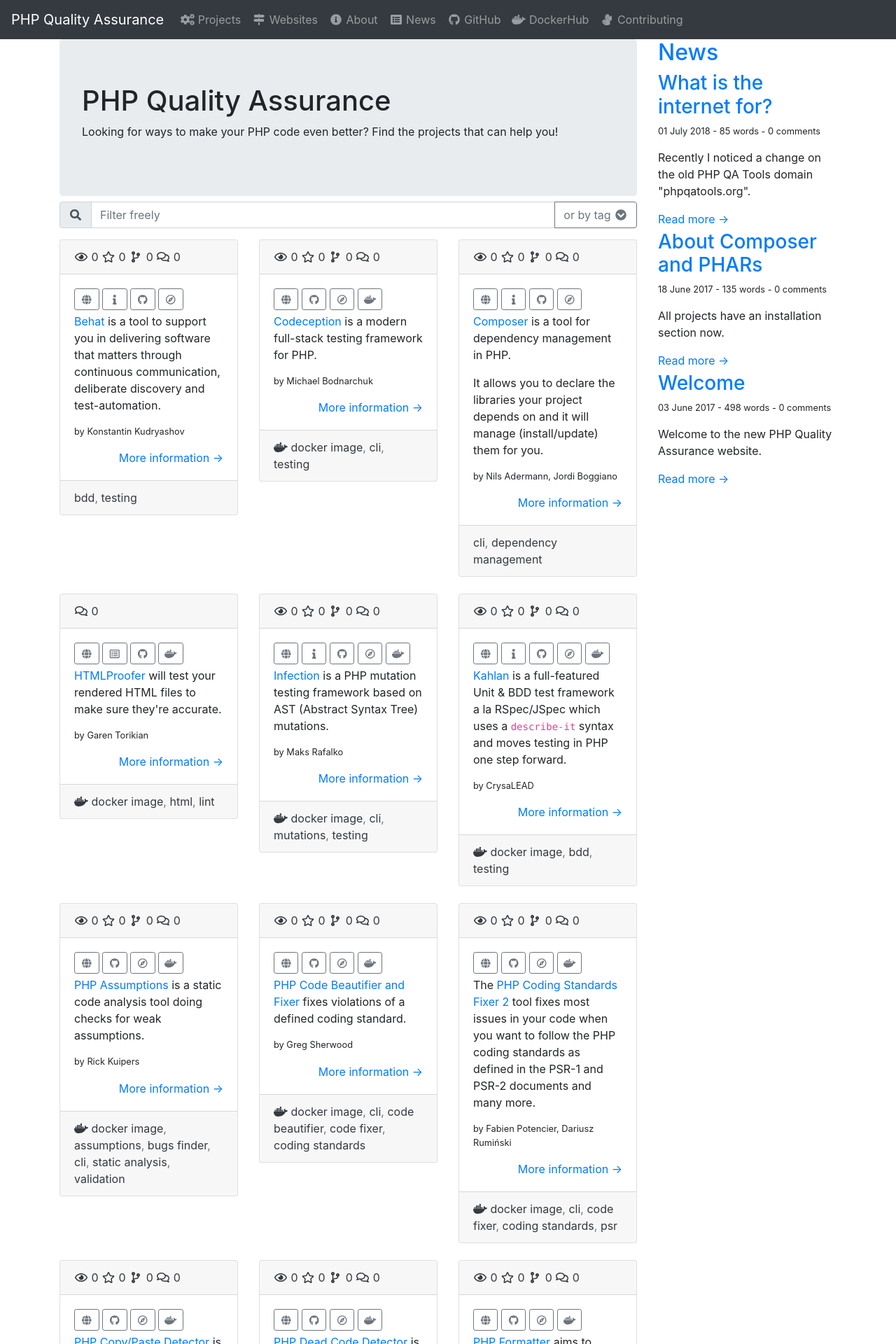
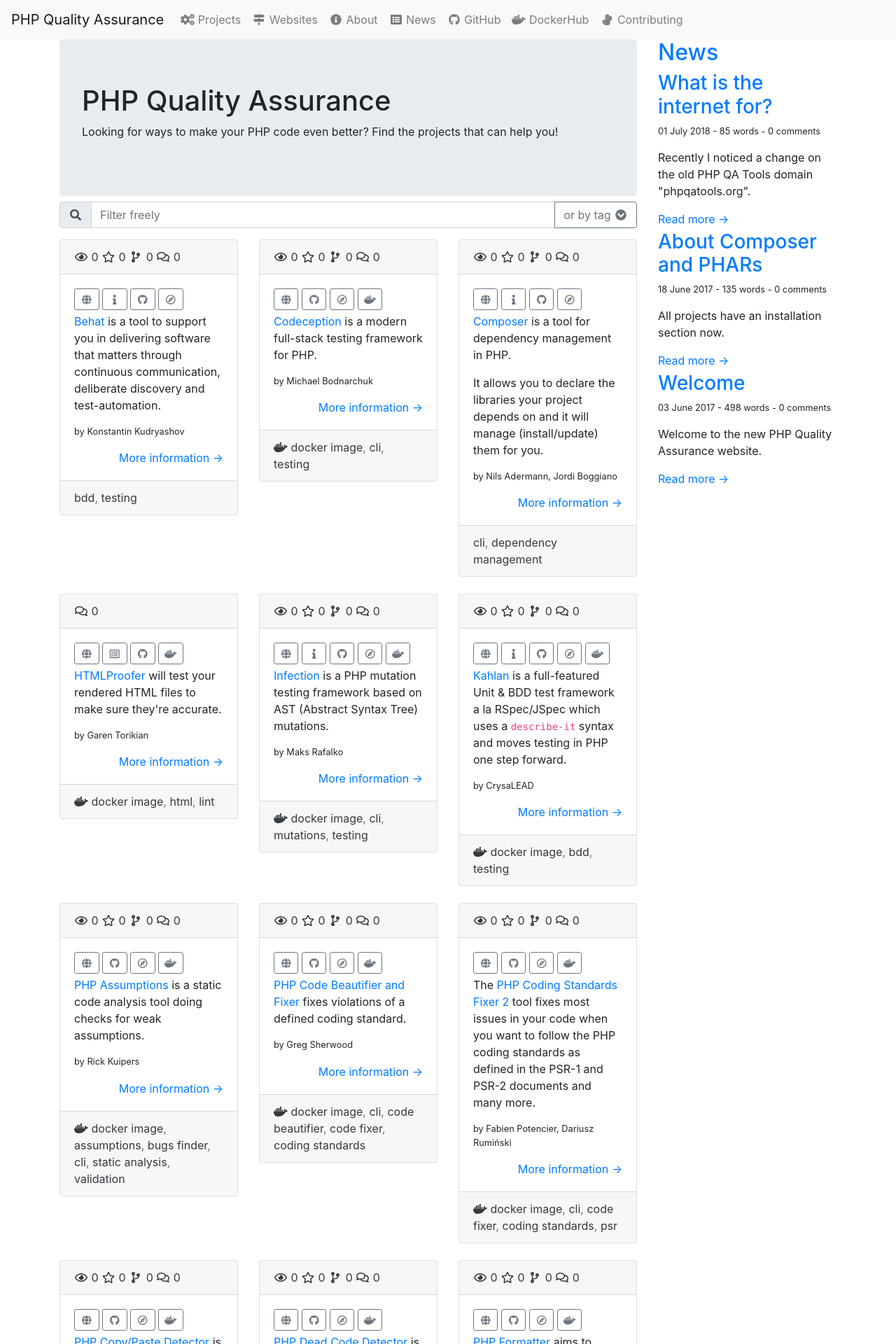
Before and after one commit to phpqa/phpqa.github.io, a Jekyll site: the page built from _pages/index.html, in a window 1280 px wide. Shown: the top 1920 px of the page at 70% size. Built offline with Jekyll 4.4.1, drawn with Linux system fonts in a browser that asks for light colours; nearby versions of some CDN libraries; comment, search, counter and statistics services are not loaded.

Commit message:
use light navbar

```diff
--- a/_layouts/bootstrap4.html
+++ b/_layouts/bootstrap4.html
@@ -68,7 +68,7 @@
 >
 
 <!-- Navbar -->
-<nav class="navbar navbar-expand-lg navbar-dark bg-dark">
+<nav class="navbar navbar-expand-lg navbar-light bg-light">
     <a class="navbar-brand" href="{{ site.navigation.projects.url | absolute_url }}">{{ site.name }}</a>
     <button class="navbar-toggler" type="button" data-toggle="collapse" data-target="#navbarNav" aria-controls="navbarNav" aria-expanded="false" aria-label="Toggle navigation">
         <span class="navbar-toggler-icon"></span>
```
